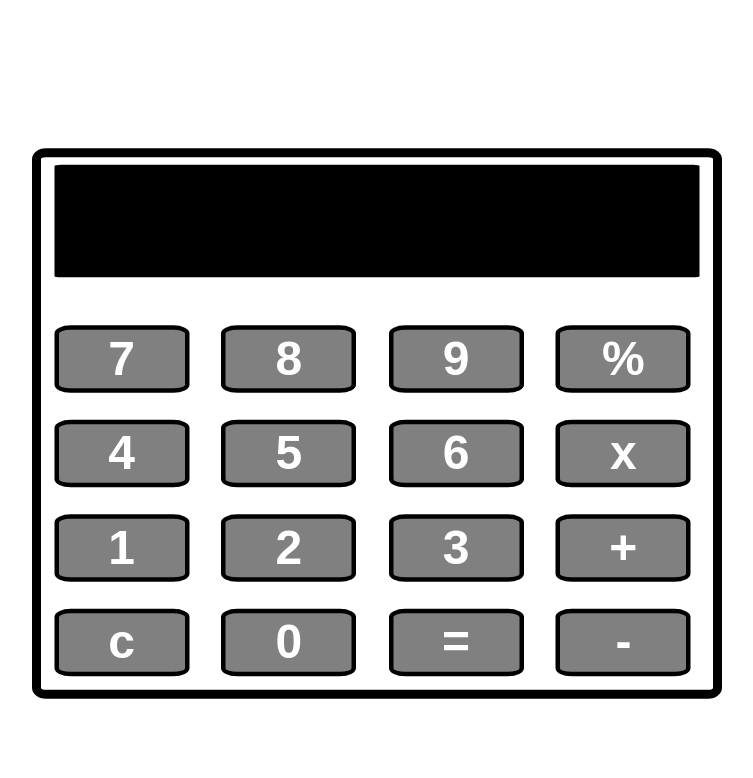
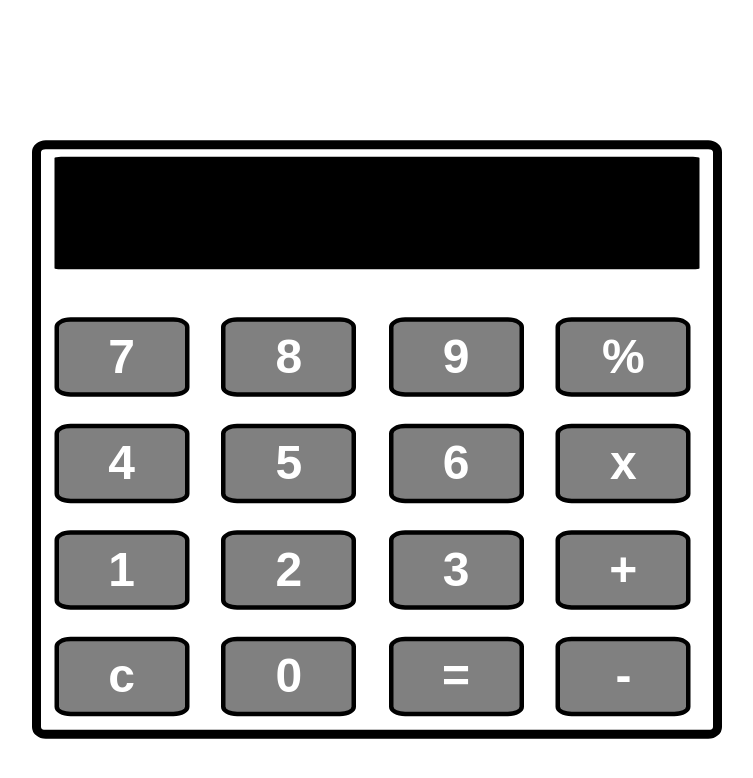
Before and after one commit to lawrencejon/Javascript-Calculator, a plain HTML site: page index.html in a window 1280 px wide. Shown: the whole page, without its empty margins (237-990 px from the left). Drawn offline with Linux system fonts and the light colour scheme.

Commit message:
remove innacurate padding value

```diff
--- a/css/main.css
+++ b/css/main.css
@@ -24,7 +24,7 @@ input[type=button] {
     color: white;
     font-size: 200%;
     font-weight: 900;
-    padding: 5px auto;
+    padding: 5px;
     margin: 2%;
     width: 20%;
     background-color: gray;
```
